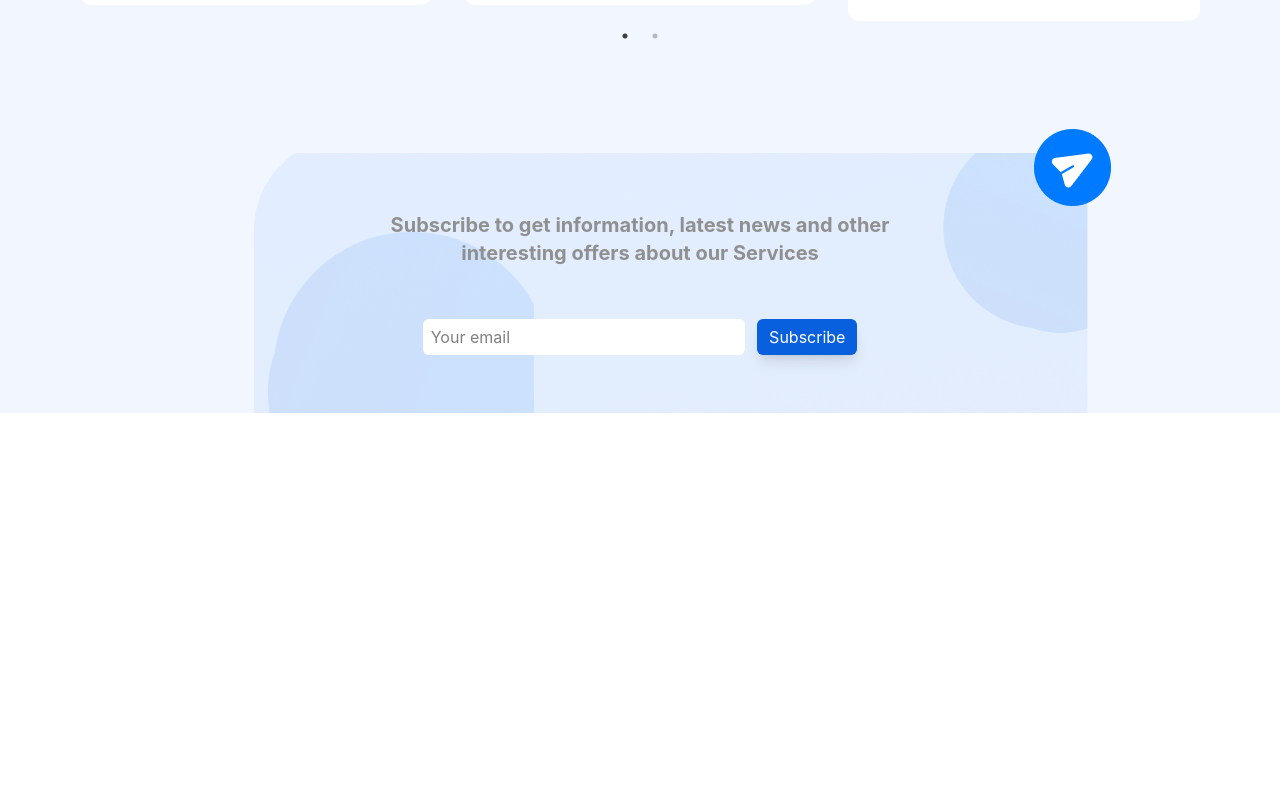
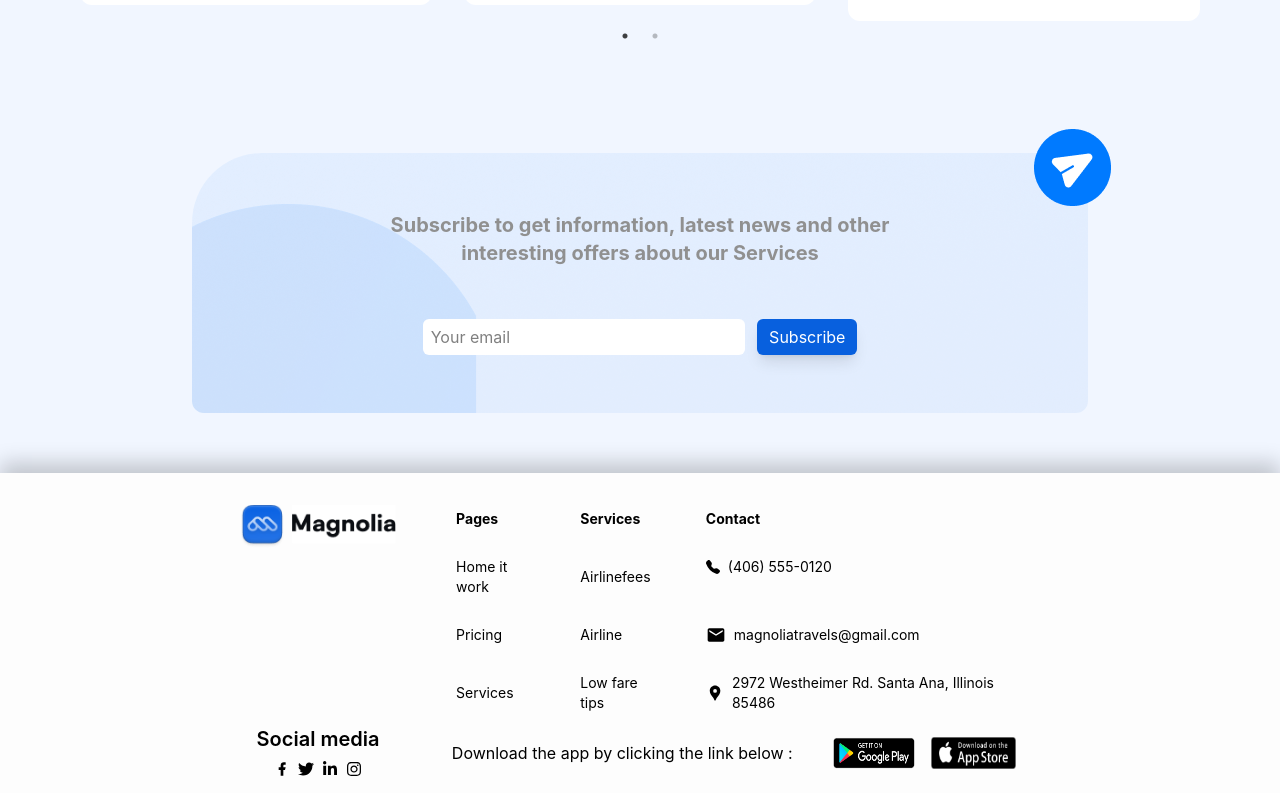
Before and after one commit to hassanalitahir71/magnolia-landing-page, a React (Vite) app in the folder my-app/: page / in a window 1280 px wide. Shown: the part 2263-3056 px from the top of the page. Before the commit the page ends 2676 px from the top, so only its background shows below. Built offline with nearby package versions, Linux system fonts and the light colour scheme.

Commit message:
Add footer section

```diff
--- a/my-app/src/pages/frontPage/FrontPage.jsx
+++ b/my-app/src/pages/frontPage/FrontPage.jsx
@@ -1,5 +1,6 @@
 import DestinatioSection from "./components/DestinatioSection";
 import EmailSection from "./components/EmailSection";
+import Footer from "./components/Footer";
 import Header from "./components/header";
 import Herosection from "./components/Herosection";
 import OurServices from "./components/OurServices";
@@ -15,6 +16,7 @@ function FrontPage() {
       <DestinatioSection/>
       <TestimonialsSection/>
       <EmailSection/>
+      <Footer/>
     </container>
   );
 }
--- a/my-app/src/pages/frontPage/components/EmailSection.jsx
+++ b/my-app/src/pages/frontPage/components/EmailSection.jsx
@@ -3,7 +3,7 @@ import { TbMail } from "react-icons/tb";
 const EmailSection = () => {
   return (
     <>
-      <div className="bg-[url('/images/bg.png')] bg-cover bg-center h-65 w-[70%] flex  justify-center items-center relative">
+      <div className="bg-[url('/images/bg.png')] rounded-xl rounded-tl-[70px] bg-center h-65 w-[70%] flex  justify-center items-center relative">
         <img
           src="/images/arrowicon.png"
           alt=""
@@ -15,11 +15,13 @@ const EmailSection = () => {
             offers about our Services
           </h1>
           <div className="w-full flex flex-row justify-center items-center gap-3">
+
             <input
               type="text"
               placeholder="Your email"
               className="bg-white h-9 w-[60%] rounded-md p-2  relative"
             />
+
 
             <button className=" text-white hover:text-lightBlack rounded-md  cursor-pointer p-1 h-9 bg-darkBlue   shadow-lg hover:bg-tabBlue w-25 ">
               Subscribe
--- /dev/null
+++ b/my-app/src/pages/frontPage/components/Footer.jsx
@@ -0,0 +1,108 @@
+import { BsTelephoneFill } from "react-icons/bs";
+import { MdMail, MdLocationPin } from "react-icons/md";
+import { RiFacebookFill } from "react-icons/ri";
+import { FaTwitter, FaLinkedinIn } from "react-icons/fa6";
+import { FaInstagram } from "react-icons/fa";
+
+const Footer = () => {
+  return (
+    <div className="bg-[#FDFDFD] h-80 w-full flex justify-center shadow-[0_-10px_20px_rgba(0,0,0,0.2)] items-center">
+      <div className="h-full w-[65%] p-4 flex flex-row justify-center items-start gap-8">
+        <div className=" flex flex-col justify-between h-full">
+          <img
+            src="/images/Company logo.png"
+            alt="Company Logo"
+            className="h-[43px] w-[167px] mt-4"
+          />
+          <div className=" flex flex-col gap-2 justify-center">
+            <h1 className="text-xl font-semibold flex justify-center">
+              Social media
+            </h1>
+            <div className=" flex flex-row gap-2 justify-center ">
+              <RiFacebookFill className=" cursor-pointer" />
+              <FaTwitter className=" cursor-pointer" />
+              <FaLinkedinIn className=" cursor-pointer" />
+              <FaInstagram className=" cursor-pointer" />
+            </div>
+          </div>
+        </div>
+        <div className="">
+          <table className="table-auto border-separate border-spacing-3 text-sm">
+            <thead>
+              <tr className="text-left">
+                <th className="px-4 py-2 hover:underline cursor-pointer ">
+                  Pages
+                </th>
+                <th className="px-4 py-2 hover:underline cursor-pointer ">
+                  Services
+                </th>
+                <th className="px-4 py-2 hover:underline cursor-pointer">
+                  Contact
+                </th>
+              </tr>
+            </thead>
+            <tbody>
+              <tr>
+                <td className="px-4 py-2 hover:underline cursor-pointer">
+                  Home it work
+                </td>
+                <td className="px-4 py-2 hover:underline cursor-pointer">
+                  Airlinefees
+                </td>
+                <td className="px-4 py-2 flex items-center gap-2 hover:underline cursor-pointer">
+                  <BsTelephoneFill className="text-sm" />
+                  <span>(406) 555-0120</span>
+                </td>
+              </tr>
+              <tr>
+                <td className="px-4 py-2 hover:underline cursor-pointer">
+                  Pricing
+                </td>
+                <td className="px-4 py-2 hover:underline cursor-pointer">
+                  Airline
+                </td>
+                <td className="px-4 py-2 flex items-center gap-2 hover:underline cursor-pointer">
+                  <MdMail className="text-xl" />
+                  <span>magnoliatravels@gmail.com</span>
+                </td>
+              </tr>
+              <tr>
+                <td className="px-4 py-2 hover:underline cursor-pointer">
+                  Services
+                </td>
+                <td className="px-4 py-2 hover:underline cursor-pointer">
+                  Low fare tips
+                </td>
+                <td className="px-4 py-2 flex items-center gap-2 hover:underline cursor-pointer">
+                  <MdLocationPin className="text-xl" />
+                  <span>2972 Westheimer Rd. Santa Ana, Illinois 85486</span>
+                </td>
+              </tr>
+            </tbody>
+          </table>
+          <div className=" flex flex-row justify-center gap-10 items-center">
+            <h3 className="">Download the app by clicking the link below :</h3>
+            <div className=" flex flex-row justify-between items-center w-[30%] gap-4 ">
+              <div className=" ">
+                <img
+                  src="/images/button1-bg.png"
+                  alt=""
+                  className="h-10 cursor-pointer"
+                />
+              </div>
+              <div className="">
+                <img
+                  src="/images/button2-bg.png"
+                  alt=""
+                  className="h-8 cursor-pointer"
+                />
+              </div>
+            </div>
+          </div>
+        </div>
+      </div>
+    </div>
+  );
+};
+
+export default Footer;
```
Also changed, not shown: my-app/public/images/button1-bg.png (added), my-app/public/images/button2-bg.png (added).
